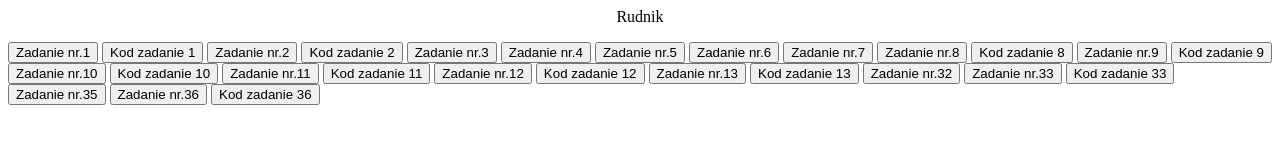
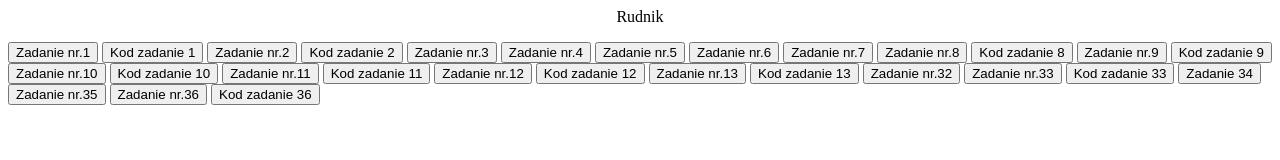
Before and after one commit to underdewotar/JavaScriipt, a plain HTML site: page index.html in a window 1280 px wide. Drawn offline with Linux system fonts and the light colour scheme.

Commit message:
Update index.html

```diff
--- a/index.html
+++ b/index.html
@@ -143,6 +143,9 @@
   <input type="button" name="przycisk" value="Zadanie nr.32" onclick="WinOpen_rudnik22('')">
   <input type="button" name="przycisk" value="Zadanie nr.33" onclick="WinOpen_rudnik23('')">
   <input type="button" name="przycisk" value="Kod zadanie 33" onclick="WinOpen_rudnik24('')">
+
+  <input type="button" name="przycisk" value="Zadanie 34" onclick="WinOpen_rudnik28('')">
+
   <input type="button" name="przycisk" value="Zadanie nr.35" onclick="WinOpen_rudnik25('')">
   <input type="button" name="przycisk" value="Zadanie nr.36" onclick="WinOpen_rudnik26('')">
   <input type="button" name="przycisk" value="Kod zadanie 36" onclick="WinOpen_rudnik27('')">
```
